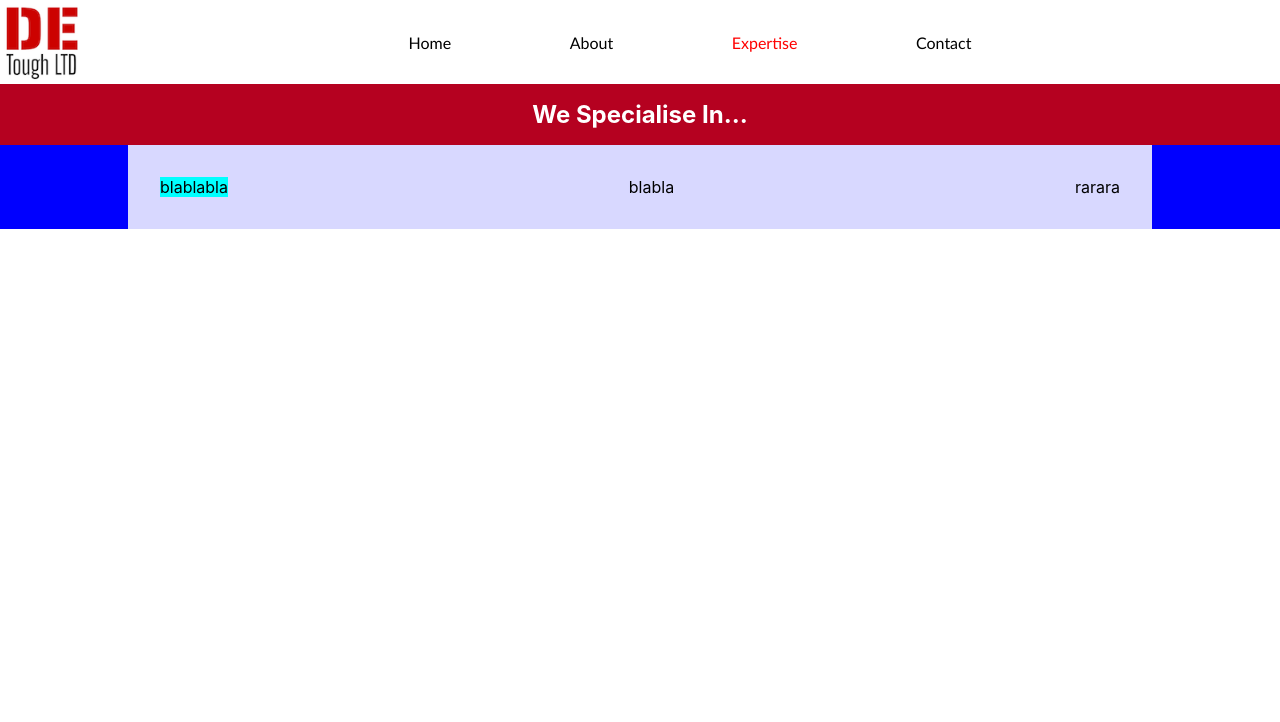
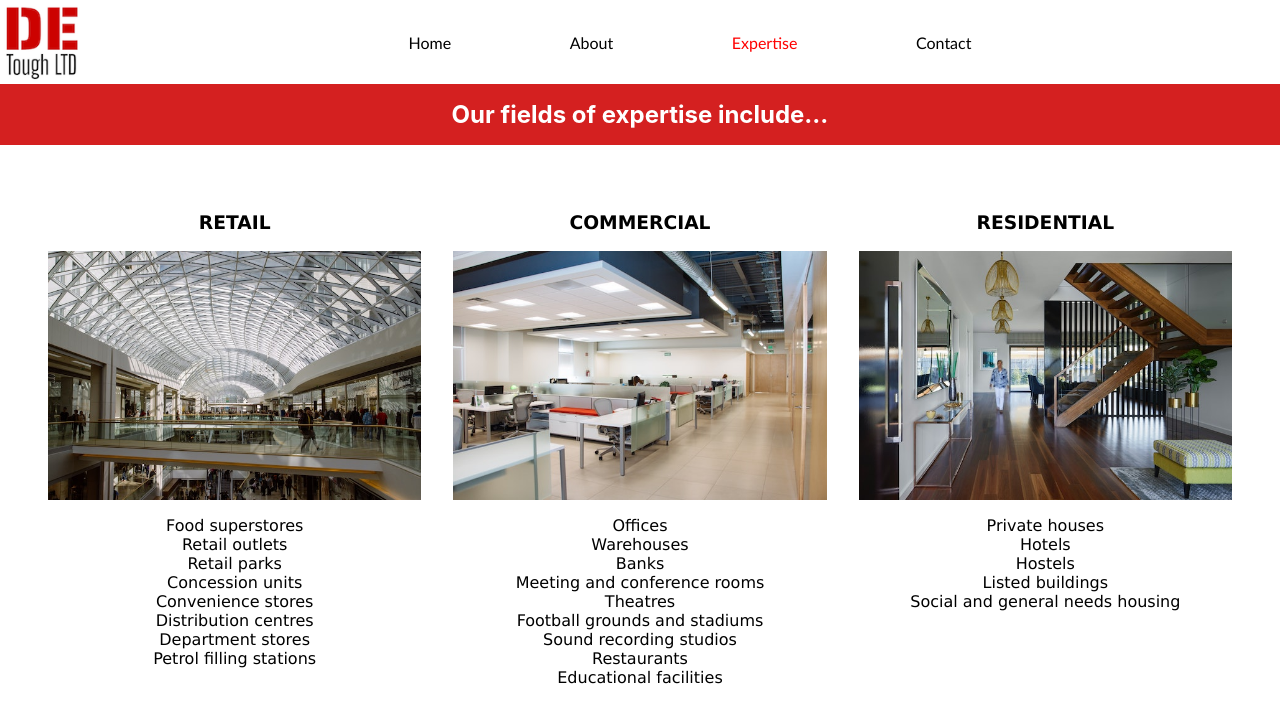
Before and after one commit to mariagus/de-tough, a React (Create React App) app: page /expertise in a window 1280 px wide. Shown: the top 722 px of the page. Built offline with nearby package versions, Linux system fonts and the light colour scheme.

Commit message:
Expertise page

```diff
--- a/src/Expertise.css
+++ b/src/Expertise.css
@@ -1,16 +1,41 @@
 .expertise {
   display: flex;
   flex-direction: column;
-  background-color: blue;
+  justify-content: space-evenly;
 }
 
-.container {
+.container2 {
+  margin: 0;
   display: flex;
   flex-direction: row;
   justify-content: space-between;
   padding: 2rem;
+  width: fit-content;
 }
 
-.retail {
-  background-color: aqua;
+@media only screen and (max-width: 600px) {
+  .container {
+    flex-wrap: wrap;
+  }
 }
+
+.section {
+  display: flex;
+  flex-direction: column;
+  padding: 1rem;
+  font-family: "Lucida Sans", "Lucida Sans Regular", "Lucida Grande",
+    "Lucida Sans Unicode", Geneva, Verdana, sans-serif;
+}
+
+.img {
+  width: 100%;
+}
+h3 {
+  text-align: center;
+}
+
+.list {
+  padding: 0;
+  list-style-type: none;
+  text-align: center;
+}
--- a/src/Expertise.js
+++ b/src/Expertise.js
@@ -1,14 +1,54 @@
 import React from "react";
 import "./Expertise.css";
+import retail from "./retail.jpg";
+import offices from "./offices.jpg";
+import residential from "./residential.jpg";
 
 export default function Expertise() {
   return (
     <div className="expertise">
-      <h2>We Specialise In...</h2>
-      <div className="container">
-        <div className="retail">blablabla</div>
-        <div className="commercial">blabla</div>
-        <div className="residential">rarara</div>
+      <h2>Our fields of expertise include...</h2>
+      <div className="container2">
+        <div className="section">
+          <h3>RETAIL</h3>
+          <img src={retail} alt="retail" className="img" />
+          <ul className="list">
+            <li>Food superstores</li>
+            <li>Retail outlets</li>
+            <li>Retail parks</li>
+            <li>Concession units</li>
+            <li>Convenience stores</li>
+            <li>Distribution centres</li>
+            <li>Department stores</li>
+            <li>Petrol filling stations</li>
+          </ul>
+        </div>
+        <div className="section">
+          <h3>COMMERCIAL</h3>{" "}
+          <img src={offices} alt="commercial" className="img" />
+          <ul className="list">
+            <li>Offices</li>
+            <li>Warehouses</li>
+            <li>Banks</li>
+            <li>Meeting and conference rooms</li>
+            <li>Theatres</li>
+            <li>Football grounds and stadiums</li>
+            <li>Sound recording studios</li>
+            <li>Restaurants</li>
+            <li>Educational facilities</li>
+          </ul>
+        </div>
+        <div className="section">
+          <h3>RESIDENTIAL</h3>
+          <img src={residential} alt="residential" className="img" />
+          <ul className="list">
+            <li>Private houses</li>
+            <li>Hotels</li>
+            <li>Hostels</li>
+            <li>Listed buildings</li>
+            <li>Social and general needs housing</li>
+          </ul>
+        </div>
       </div>
     </div>
   );
```
Also changed, not shown: 1 other file (tests, documents, lock files or other folders).
